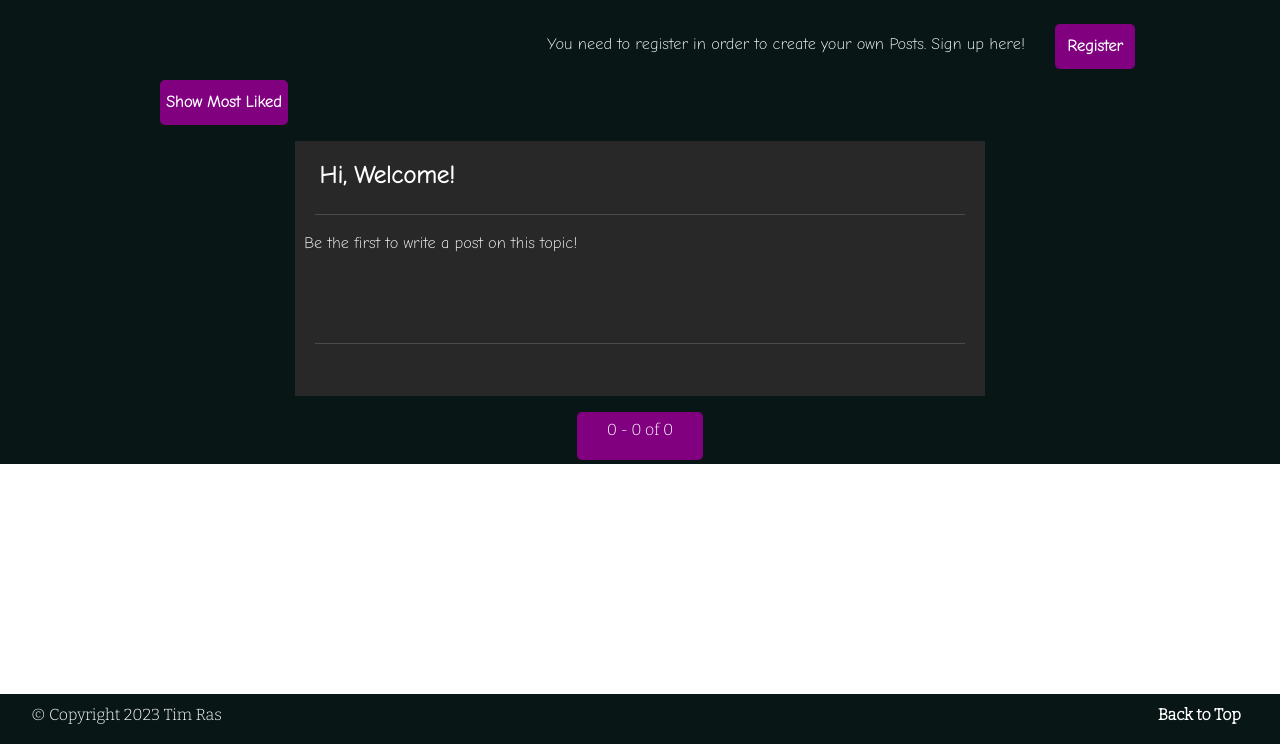
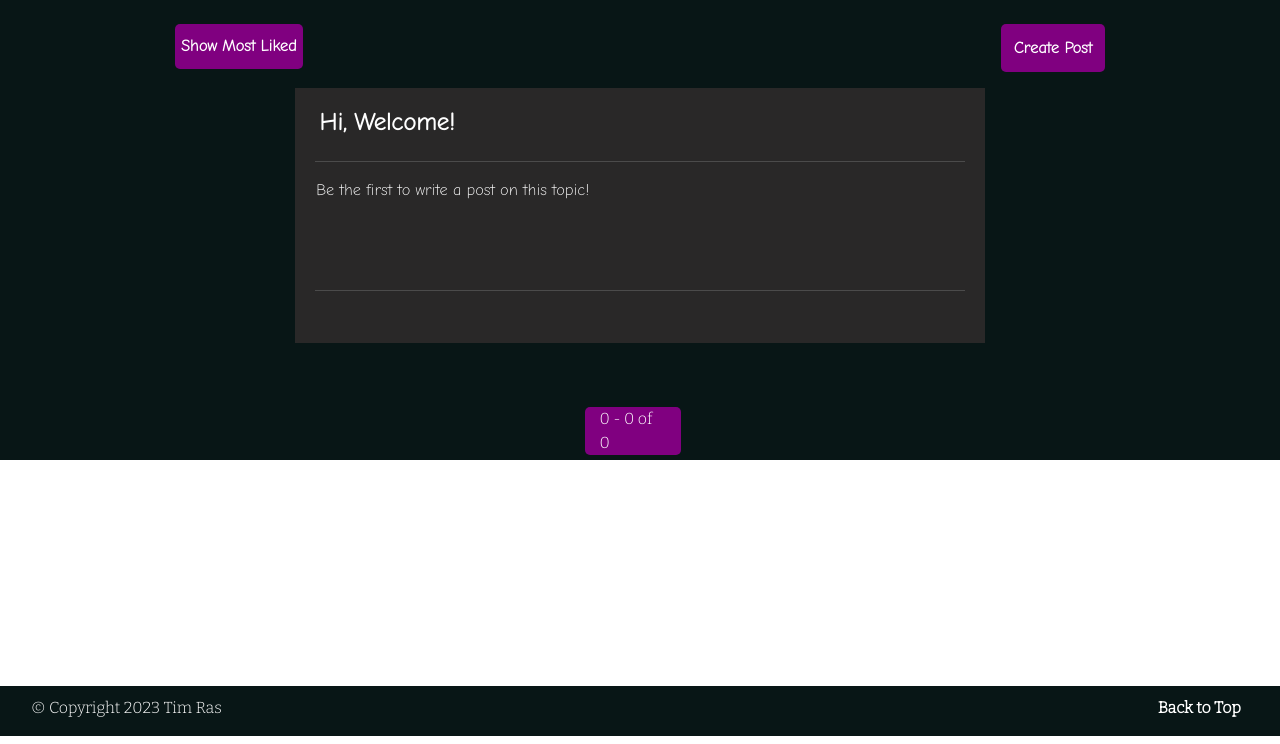
Before and after one commit to TimRas/Mynterest, a Django app: page /posts/1/ in a window 1280 px wide. Shown: the part 56-800 px from the top of the page. Run offline with Django 3.2, Linux system fonts and the light colour scheme; tables that the repository leaves empty hold one stand-in row (values such as "Sample post"); some libraries are stand-ins or nearby versions.

Commit message:
Add pagination styling

```diff
--- a/content/templates/posts.html
+++ b/content/templates/posts.html
@@ -45,42 +45,25 @@
 
 <section class="main-section">
     <div class="post-container mt-3 w-75 mx-auto">
-        {% if user.is_authenticated %}
-        <div class="row mx-0 pt-2">
-            <div class="col-11">
-                <P class="text-white float-right pt-2">Create your own post!
-                </P>
-            </div>
-            <div class="col-1">
-                <button class="post-create-button float-left">
-                    <a href="{% url 'create_post' topic=topic %}">Create Post</a>
-                </button>
-            </div>
-        </div>
-        {% else %}
-        <div class="row mx-0 pt-2">
-            <div class="col-11">
-                <P class="text-white float-right pt-2">You need to register in order to create your own Posts. Sign up
-                    here!
-                </P>
-            </div>
-            <div class="col-1">
-                <button class="post-register-button float-left">
-                    <a href="{% url 'account_signup' %}">Register</a>
-                </button>
-            </div>
-        </div>
-        {% endif %}
         <div class="row mx-0 pt-2">
             {% if most_liked %}
+            <div class="col">
                 <button class="most-liked-buttons">
                     <a href="{% url 'posts' topic=topic %}">Show All Posts</a>
                 </button>
+            </div>
             {% else %}
+            <div class="col">
                 <button class="most-liked-buttons">
                     <a href="{% url 'posts' topic=topic %}?most_liked=true">Show Most Liked</a>
                 </button>
+            </div>
             {% endif %}
+            <div class="col">
+                <button class="post-create-button float-right" onclick="location.href='{% url 'check_can_post' topic=topic %}'">
+                    <a href="#" >Create Post</a>
+                </button>
+            </div>
         </div>
         {% if posts|length == 0 %}
         <div class="row pt-2 mb-3 w-75 mx-auto">
@@ -92,7 +75,7 @@
                         </div>
                         <hr>
                         <div class="row">
-                            <div class="col-6 post-excerpt pl-1">
+                            <div class="col-6 post-excerpt pl-3">
                                 <p>Be the first to write a post on this topic!</p>
                             </div>
                         </div>
@@ -103,7 +86,7 @@
                             </div>
                             {% if user.is_authenticated %}
                             <div class="col-8">
-                                <button class="post-create-button float-left">
+                                <button class="post-create-button float-right">
                                     <a href="{% url 'create_post' topic=topic %}">Create Post</a>
                                 </button>
                             </div>
@@ -152,25 +135,42 @@
             </div>
         </div>
         {% endfor %}
+    </div>
 
-        <div class="pagination">
-            <div class="row mx-auto pagination-container">
-                <div class="col-12 text-center">
+    <div class="pagination container">
+        <div class="mx-auto row pagination-container">
+
+            <div class="col-2 no-padding-left">
+                {% if posts.has_previous %}
+                <a href="?page=1" class="pagination-link">first</a>
+                {% endif %}
+            </div>
+            <div class="col-2 no-padding-left">
+                {% if posts.has_previous %}
+                <a href="?page={{ posts.previous_page_number }}" class="pagination-link">prev</a>
+                {% endif %}
+            </div>
+
+
+            <div class="col-4 purple-background pagination-counter">
                 <span class="current-page">{{ posts.start_index }} - {{ posts.end_index }} of
                     {{ posts.paginator.count }}</span>
             </div>
-                <div class="col-12 text-center">
+
+
+            <div class="col-2">
                 {% if posts.has_next %}
                 <a href="?page={{ posts.next_page_number }}" class="pagination-link">next</a>
+                {% endif %}
+            </div>
+            <div class="col-2">
+                {% if posts.has_next %}
                 <a href="?page={{ posts.paginator.num_pages }}" class="pagination-link">last</a>
                 {% endif %}
-                    {% if posts.has_previous %}
-                    <a href="?page=1" class="pagination-link">first</a>
-                    <a href="?page={{ posts.previous_page_number }}" class="pagination-link">previous</a>
-                    {% endif %}
+            </div>
+
         </div>
     </div>
-        </div>
-    </div>
+
 </section>
 {% endblock %}
--- a/static/css/style.css
+++ b/static/css/style.css
@@ -98,7 +98,7 @@ hr {
 /* ---- Main content container ----*/
 
 .main-content {
-    min-height: calc(100vh - 106px);
+    min-height: calc(100vh - 113.59px);
     display: flex;
     flex-direction: column;
     font-family: 'Comic Neue', cursive;
@@ -106,7 +106,7 @@ hr {
 
 .main-section {
     background-color: #081616;
-    min-height: 52.7vh;
+    min-height: 52.8vh;
     padding-bottom: 0.3em;
 
 }
@@ -274,8 +274,8 @@ hr {
     background-color: purple;
     border-radius: 5px;
     border-style: none;
-    height: 3.2em;
-    width: 5em;
+    height: 3em;
+    width: 6.5em;
     font-weight: 800;
 }
 
@@ -311,13 +311,26 @@ hr {
     min-height: 6em;
 }
 
+.pagination {
+    padding-top: 3em;
+}
+
 .pagination-container {
     height: 3em;
-    background-color: purple;
+    width: 18em;
     border-radius: 5px;
     font-family: 'Bitter', serif;
     color: white;
     align-items: center;
+}
+
+.purple-background {
+    background-color: purple;
+}
+
+.pagination-counter {
+    min-width: 6em;
+    border-radius: 5px;
 }
 
 .pagination-link {
@@ -327,6 +340,10 @@ hr {
 .pagination-link:hover {
     color: darkgrey;
     text-decoration: none;
+}
+
+.no-padding-left {
+    padding-left: 0 !important;
 }
 
 .card-title {
```
Lines whose indentation alone changed are shown as unchanged.
